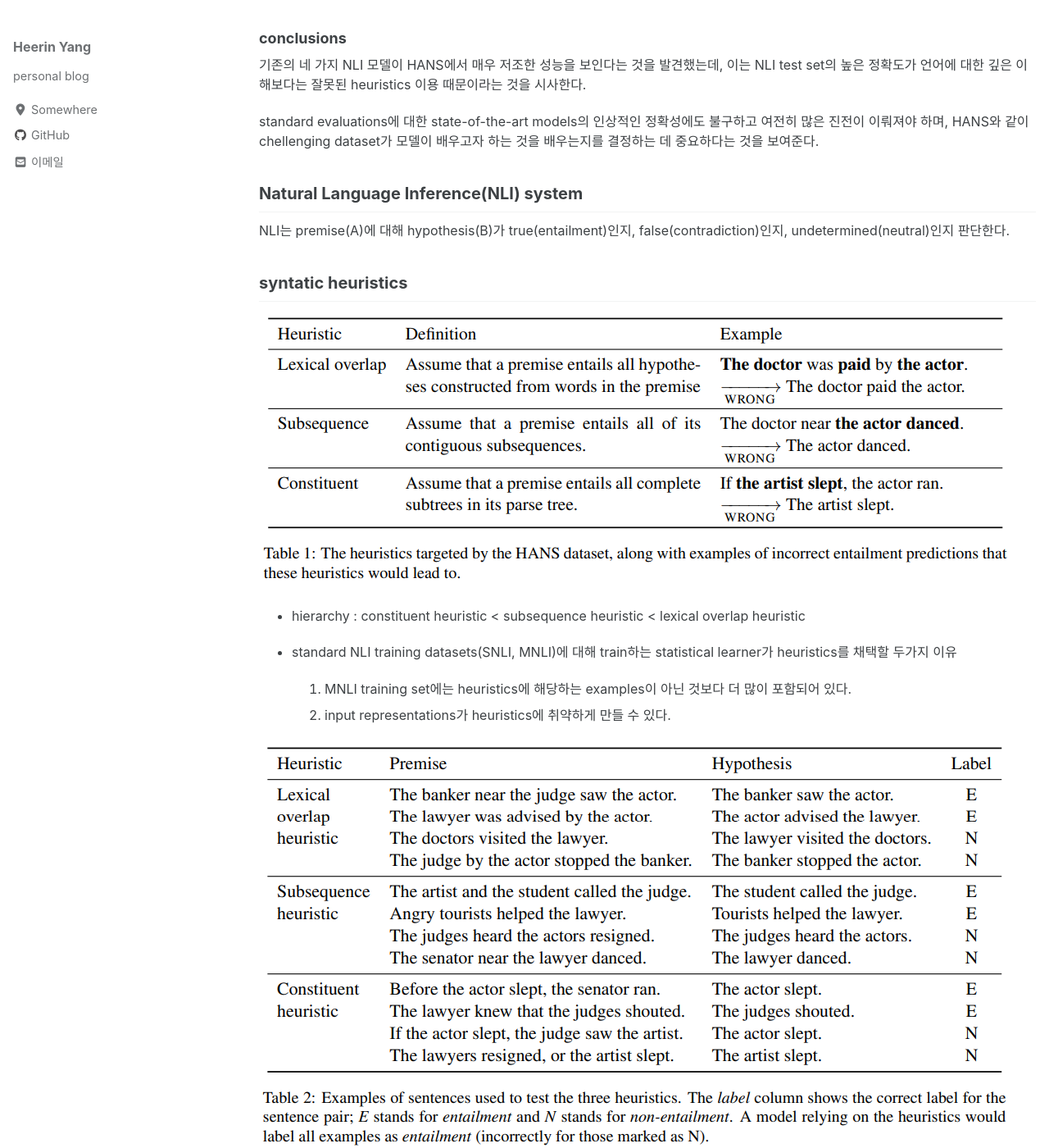
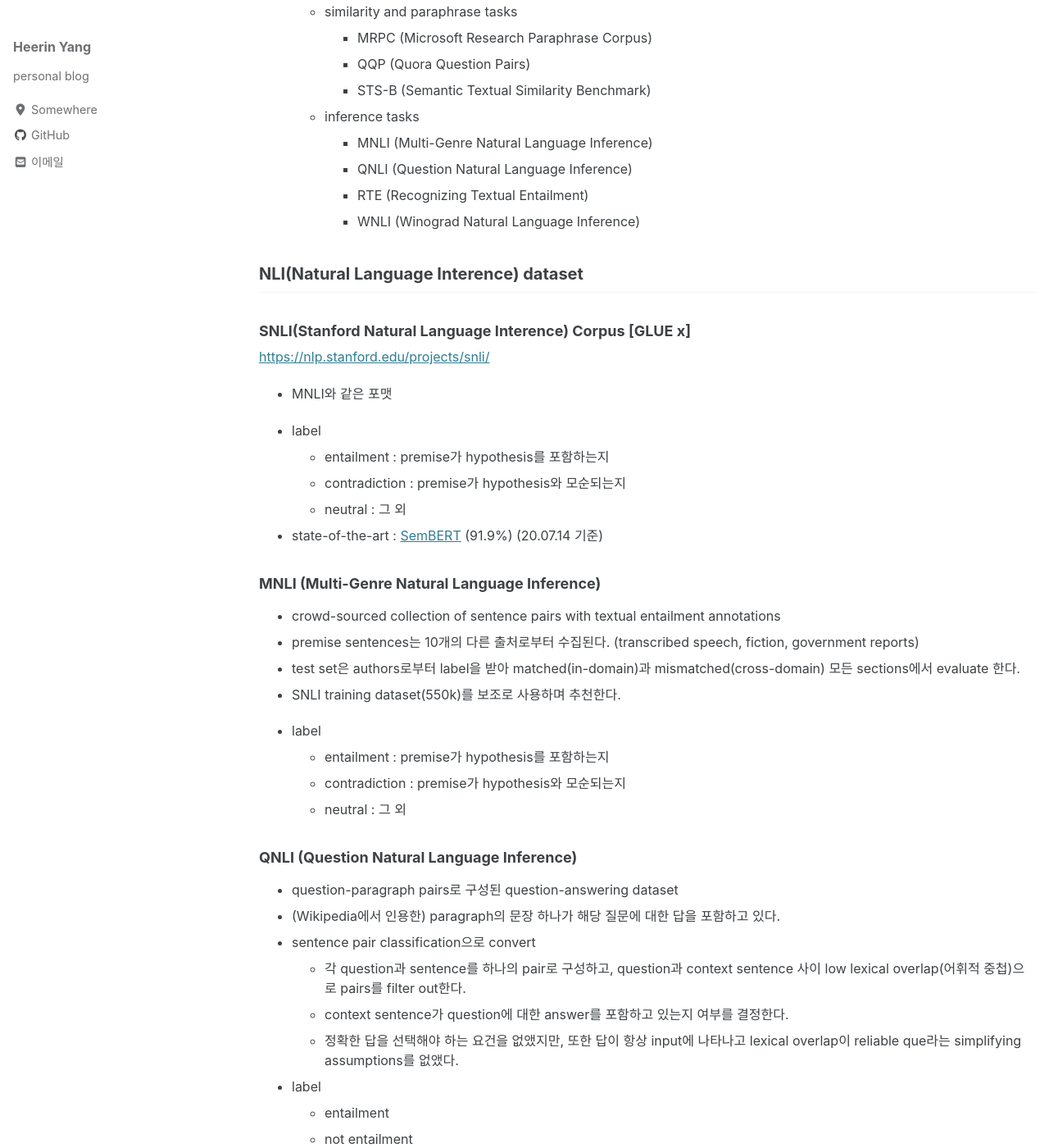
Before and after one commit to hryang06/hryang06.github.io, a Jekyll site: the page built from _posts/2020-09-09-HANS.md, in a window 1280 px wide and 1400 px high, scrolled down 1119 px. Shown: the whole window at 82% size. Built offline with Jekyll 4.4.1, drawn with Linux system fonts in a browser that asks for light colours; cached includes are drawn as plain includes; nearby versions of some CDN libraries; some of the changed text lies outside the part shown.

Commit message:
Add GLUE in post HANS

```diff
--- a/_posts/2020-09-09-HANS.md
+++ b/_posts/2020-09-09-HANS.md
@@ -16,6 +16,91 @@ article_tag1: NLP
 article_tag2: BERT
 last_modified_at: 2020-09-09 15:03:00 +0800
 ---
+
+# GLUE : General Language Understanding Evaluation
+
+[GLUE: A Multi-Task Benchmark and Analysis Platform for Natural Language Understanding](https://arxiv.org/abs/1804.07461) <br>
+<https://gluebenchmark.com/>
+
+
+- 사전 학습된 딥러닝 기반 언어 모델인 ELMo, GPT-1, BERT 모두 GLUE 벤치마크에서 당시 최고의 성능을 보임
+
+- baseline : BiLSTM
+
+- dataset (9)
+    - single-sentence tasks
+        - CoLA (Corpus of Linguistic Acceptability)
+        - SST-2 (Stanford Sentiment Treebank)
+
+    - similarity and paraphrase tasks
+        - MRPC (Microsoft Research Paraphrase Corpus)
+        - QQP (Quora Question Pairs)
+        - STS-B (Semantic Textual Similarity Benchmark)
+
+    - inference tasks
+        - MNLI (Multi-Genre Natural Language Inference)
+        - QNLI (Question Natural Language Inference)
+        - RTE (Recognizing Textual Entailment)
+        - WNLI (Winograd Natural Language Inference)
+
+## NLI(Natural Language Interence) dataset
+
+### SNLI(Stanford Natural Language Interence) Corpus [GLUE x]
+
+<https://nlp.stanford.edu/projects/snli/>
+
+- MNLI와 같은 포맷
+
+- label
+    - entailment : premise가 hypothesis를 포함하는지
+    - contradiction : premise가 hypothesis와 모순되는지
+    - neutral : 그 외
+
+- state-of-the-art : [SemBERT](https://arxiv.org/abs/1909.02209) (91.9%) (20.07.14
+기준)
+
+### MNLI (Multi-Genre Natural Language Inference)
+
+- crowd-sourced collection of sentence pairs with textual entailment annotations
+- premise sentences는 10개의 다른 출처로부터 수집된다. (transcribed speech, fiction, government reports)
+- test set은 authors로부터 label을 받아 matched(in-domain)과 mismatched(cross-domain) 모든 sections에서 evaluate 한다.
+- SNLI training dataset(550k)를 보조로 사용하며 추천한다.
+
+- label
+    - entailment : premise가 hypothesis를 포함하는지
+    - contradiction : premise가 hypothesis와 모순되는지
+    - neutral : 그 외
+
+### QNLI (Question Natural Language Inference)
+
+- question-paragraph pairs로 구성된 question-answering dataset
+- (Wikipedia에서 인용한) paragraph의 문장 하나가 해당 질문에 대한 답을 포함하고 있다.
+- sentence pair classification으로 convert
+    - 각 question과 sentence를 하나의 pair로 구성하고, question과 context sentence 사이 low lexical overlap(어휘적 중첩)으로 pairs를 filter out한다.
+    - context sentence가 question에 대한 answer를 포함하고 있는지 여부를 결정한다.
+    - 정확한 답을 선택해야 하는 요건을 없앴지만, 또한 답이 항상 input에 나타나고 lexical overlap이 reliable que라는 simplifying assumptions를 없앴다.
+
+- label
+    - entailment
+    - not entailment
+
+
+## Diagnostic Data details
+
+![Linguistic Phenomena](/assets/images/post/hans/glue-linguistic-phenomena.PNG)
+
+![Diagnostic Dataset Statistics](/assets/images/post/hans/glue-diagnostic-dataset-statistics.PNG)
+
+### Lexical Semantics
+
+### Predicate-Argument Structure
+
+### Logic
+
+### Knowledge
+
+
+<br><br>
 
 # HANS : Heuristics Analysis fo Natural language inference Systems
 
@@ -69,6 +154,9 @@ NLI는 premise(A)에 대해 hypothesis(B)가 true(entailment)인지, false(contr
 ### 3) constituent heuristic
 
 
+
+<br><br>
+
 # AFLITE : Lightweight Adversarial Filtering
 
 [Adversarial Filters of Dataset Biases](https://arxiv.org/abs/2002.04108) 논문을 정리한 글입니다.
```
Also changed, not shown: assets/images/post/hans/glue-diagnostic-dataset-statistics.PNG (added), assets/images/post/hans/glue-linguistic-phenomena.PNG (added).
